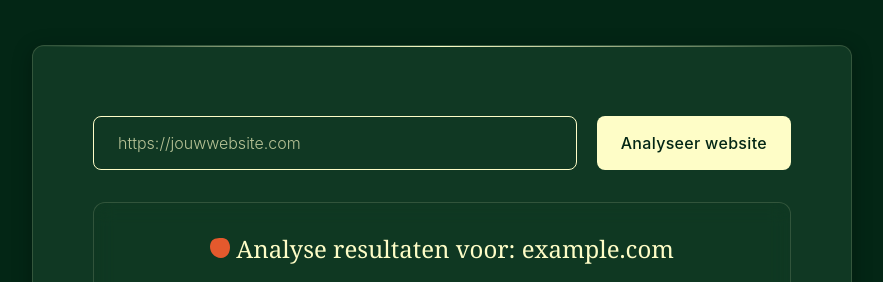
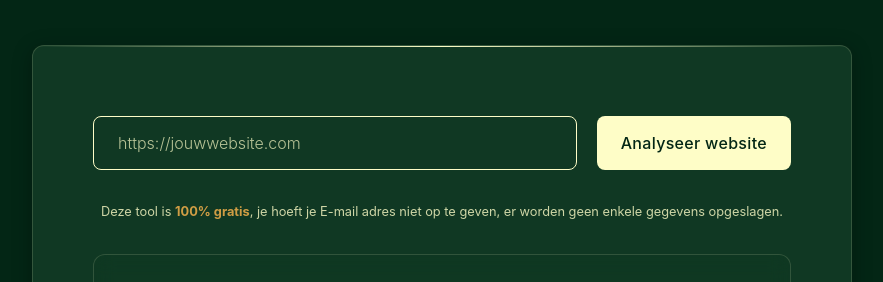
Before and after one commit to Diempje/website-CO2-meter, a website: page public/index.html in a window 1280 px wide. Shown: the part 349-631 px from the top of the page, without its empty margins (198-1081 px from the left). Drawn offline with Linux system fonts and the light colour scheme.

Commit message:
dark mode aanpassingen en disclaimer aan index.html toegevoegd

```diff
--- a/public/css/components.css
+++ b/public/css/components.css
@@ -1,7 +1,3 @@
-/* ========================================
-   ENHANCED COMPONENTS - Combined Impact Calculator
-   Modern & Professional UI Components
-   ======================================== */
 
 /* Analyzer Section */
 .analyzer-section {
@@ -76,6 +72,17 @@
 
 .analyze-btn:active:not(:disabled) {
     transform: translateY(0);
+}
+
+.disclaimer {
+    font-size: 0.8rem;
+    text-align: center;
+    opacity: 0.8;
+}
+
+.accent-woord{
+    color: #FFB74D;
+    font-weight: 700;
 }
 
 /* Results Container */
@@ -1253,6 +1260,8 @@
     to { transform: rotate(360deg); }
 }
 
+
+
 /* RESPONSIVE DESIGN - Mobile First */
 @media (max-width: 768px) {
     .performance-hero {
--- a/public/css/responsive.css
+++ b/public/css/responsive.css
@@ -467,14 +467,3 @@
         transform: none;
     }
 }
-
-/* Dark Mode Support (future enhancement) */
-@media (prefers-color-scheme: dark) {
-    :root {
-        --background-color: #1a1a1a;
-        --card-background: #2d2d2d;
-        --text-color: #ffffff;
-        --text-muted: #cccccc;
-        --border-color: #444444;
-    }
-}
--- a/public/index.html
+++ b/public/index.html
@@ -35,6 +35,10 @@
                         <span class="btn-text">Analyseer website</span>
                         <span class="btn-loading" style="display: none;">Analyseren...</span>
                     </button>
+
+                </div>
+                <div>
+                    <p class="disclaimer">Deze tool is <span class="accent-woord">100% gratis</span>, je hoeft je E-mail adres niet op te geven, er worden geen enkele gegevens opgeslagen.</p>
                 </div>
 
                 <div id="results" class="results-container"></div>
```
